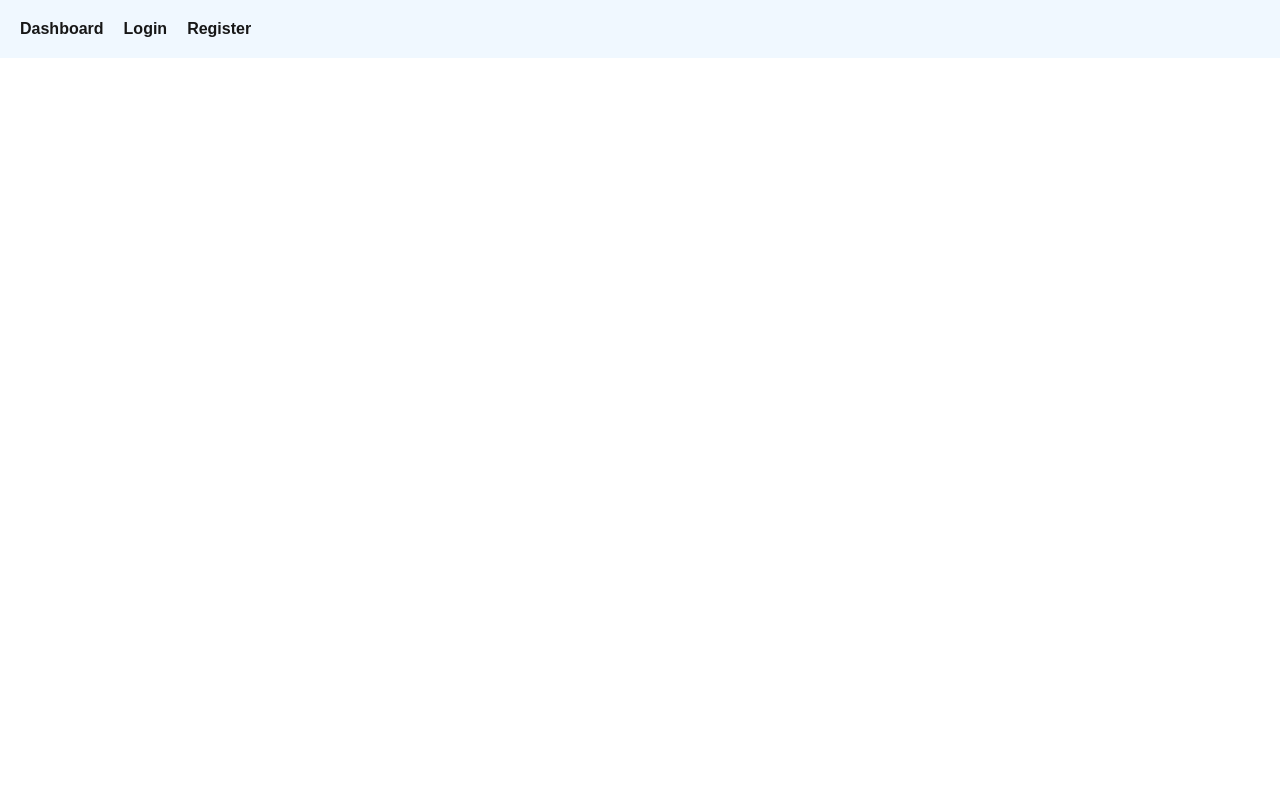
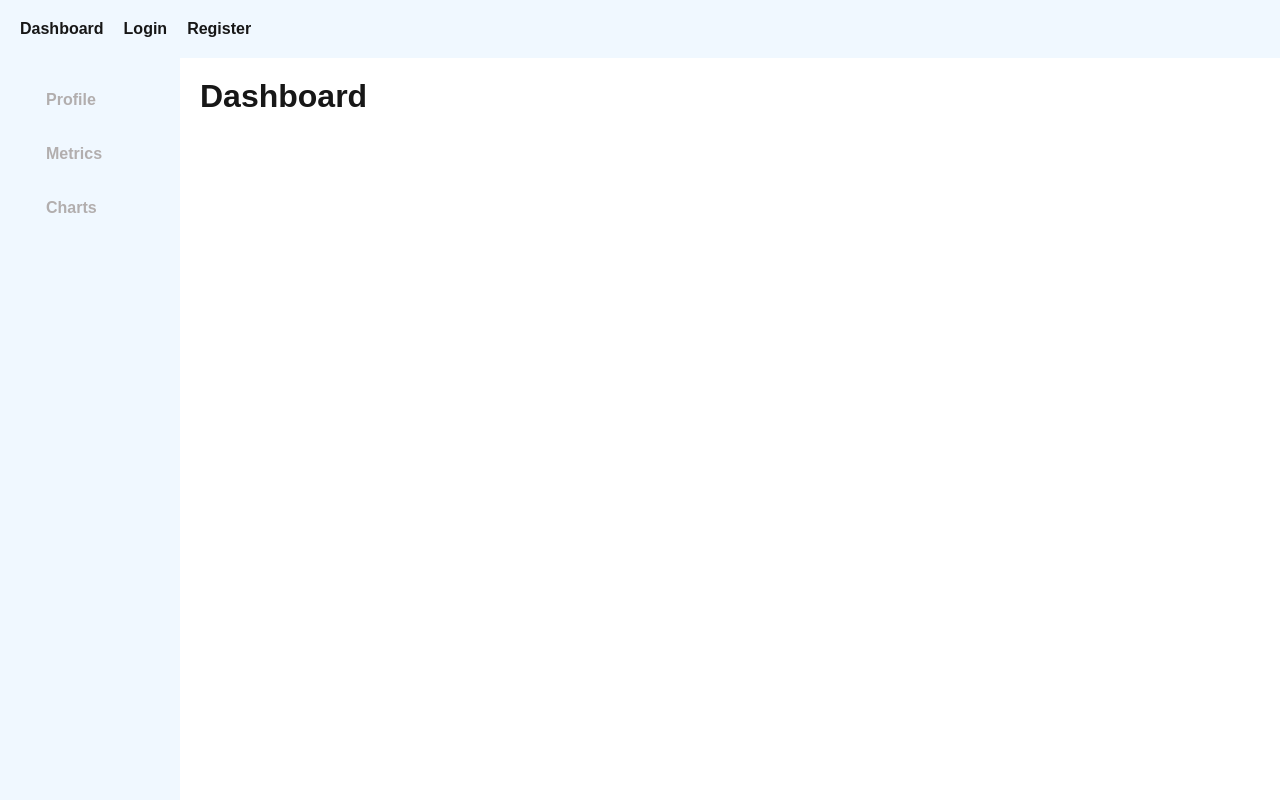
Before and after one commit to ynov-2025-m1-team6/Feed-Pulse-Front, a Next.js app: page /dashboard in a window 1280 px wide. Built offline with nearby package versions, Linux system fonts and the light colour scheme.

Commit message:
#8 add middleware

```diff
--- a/src/app/dashboard/layout.tsx
+++ b/src/app/dashboard/layout.tsx
@@ -1,18 +1,11 @@
-import { Geist, Geist_Mono } from "next/font/google";
 import "../globals.css";
 import Sidebar from "@/components/Sidebar";
 
-const geistSans = Geist({
-  variable: "--font-geist-sans",
-  subsets: ["latin"],
-});
-
-const geistMono = Geist_Mono({
-  variable: "--font-geist-mono",
-  subsets: ["latin"],
-});
-
-const navItems = [{ path: "/dashboard/profile", label: "Profile" },{ path: "/dashboard/metrics", label: "Metrics" },{ path: "/dashboard/chart", label: "Charts" }]
+const navItems = [
+  { path: "/dashboard/profile", label: "Profile" },
+  { path: "/dashboard/metrics", label: "Metrics" },
+  { path: "/dashboard/charts", label: "Charts" },
+];
 
 export default function RootLayout({
   children,
@@ -20,11 +13,9 @@ export default function RootLayout({
   children: React.ReactNode;
 }>) {
   return (
-    <html lang="en">
-      <body className={`${geistSans.variable} ${geistMono.variable}`}>
-        <Sidebar navItems={navItems} />
-        {children}
-      </body>
-    </html>
+    <>
+      <Sidebar navItems={navItems} />
+      {children}
+    </>
   );
 }
--- a/src/components/Forms/LoginForm/loginForm.module.scss
+++ b/src/components/Forms/LoginForm/loginForm.module.scss
@@ -7,6 +7,8 @@
     border-radius: 10px;
     backdrop-filter: blur( 5.5px );
     width: 40%;
+    margin: 0 auto;
+    margin-top: 50px;
     .baseline{
         margin-top: 15px;
     }
--- a/src/components/Forms/RegisterForm/registerForm.module.scss
+++ b/src/components/Forms/RegisterForm/registerForm.module.scss
@@ -7,6 +7,8 @@
     border-radius: 10px;
     backdrop-filter: blur( 5.5px );
     width: 40%;
+    margin: 0 auto;
+    margin-top: 50px;
     .baseline{
         margin-top: 15px;
     }
```
Also changed, not shown: src/middleware.ts (added, +27 -0 lines).
